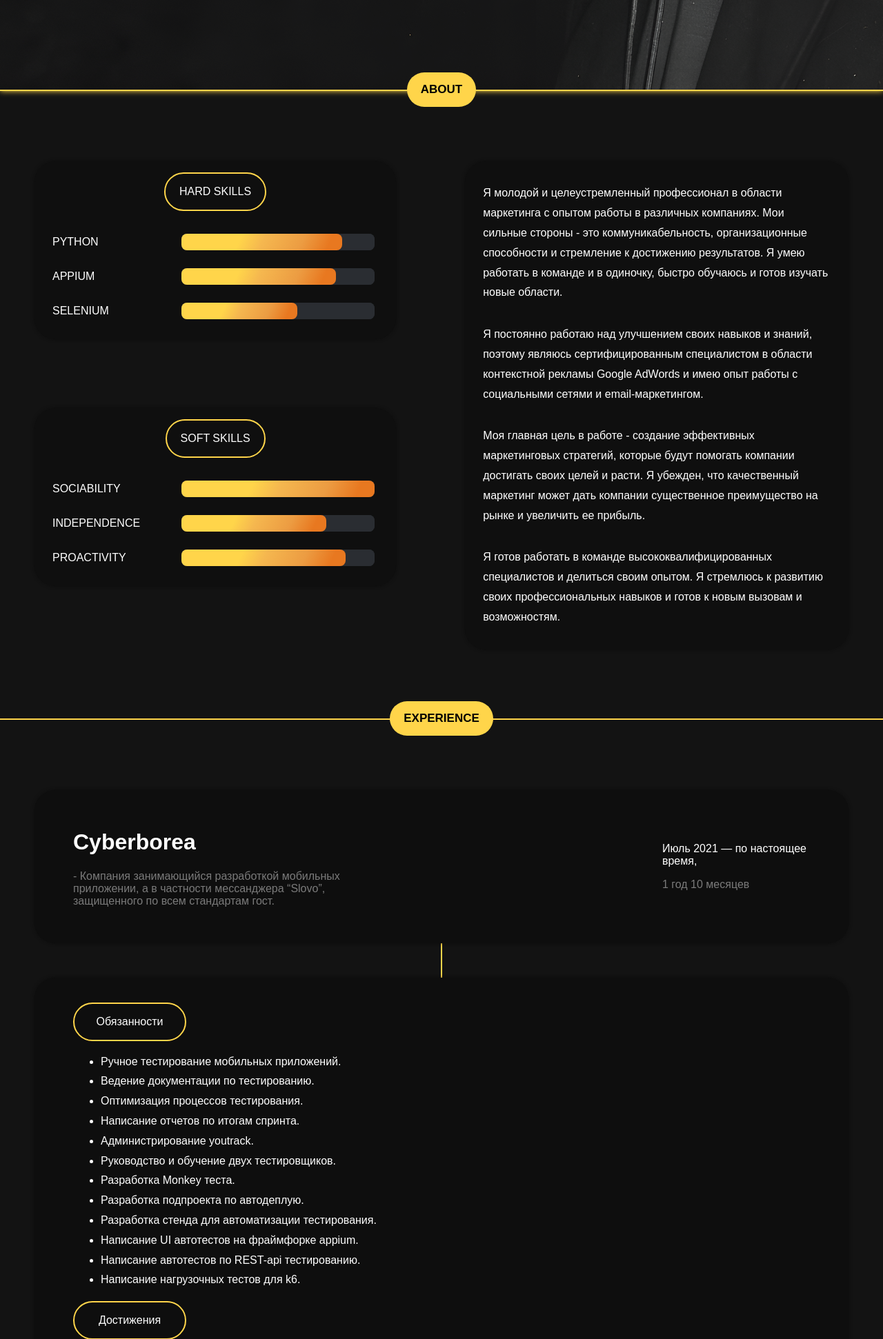
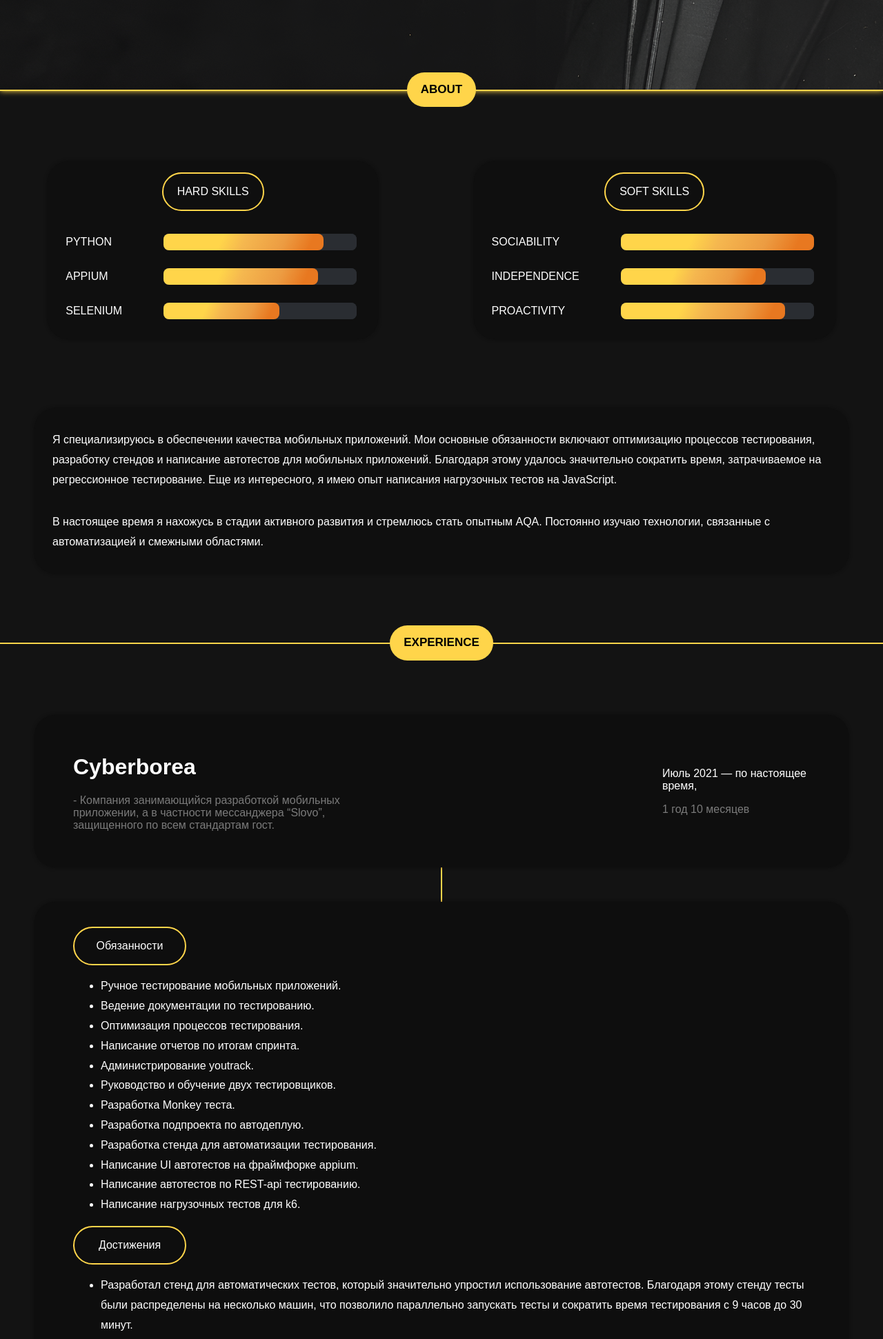
Before and after one commit to GrigoriiSchrodinger/FlaskWebsite, a Flask app: page / in a window 1280 px wide. Shown: the part 733-2675 px from the top of the page at 69% size. Run offline with Flask 3, Linux system fonts and the light colour scheme.

Commit message:
Feature: redid the part about me

```diff
--- a/src/static/css/index.css
+++ b/src/static/css/index.css
@@ -183,7 +183,7 @@ li {
     display: flex;
     flex-wrap: nowrap;
     justify-content: space-evenly;
-    flex-direction: row;
+    flex-direction: column;
     border-bottom: 2px solid #ffd54a;
     padding-bottom: 50px;
 }
@@ -192,17 +192,19 @@ li {
 /* --------------------------------- Контейнер прогрессия скиллов начало ---------------------------------*/
 .about-me-card-container {
     display: flex;
-    flex-direction: column;
+    flex-direction: row;
+    justify-content: space-around;
 }
 .about-me-card {
     background-color: rgba(14, 14, 14, 0.75);
     box-shadow: 0 0 5px rgba(10, 10, 10, 0.67);
     border-radius: 30px;
     display: flex;
-    flex-direction: column;
     padding: 16px 26px 16px 26px;
     margin: 50px 50px 50px 50px;
     transition: transform 0.4s ease-in-out;
+    flex-direction: column;
+    justify-content: space-around;
 }
 
 .about-me-card:hover {
--- a/src/templates/index.html
+++ b/src/templates/index.html
@@ -95,31 +95,16 @@
         <div class="brief-information-text">
             <div class="body-text">
                 <p>
-                    Я молодой и целеустремленный профессионал в области маркетинга с опытом работы в различных
-                    компаниях.
-                    Мои сильные стороны - это коммуникабельность, организационные способности и стремление к достижению
-                    результатов. Я умею работать в команде и в одиночку, быстро обучаюсь и готов изучать новые области.
+                    Я специализируюсь в обеспечении качества мобильных приложений. Мои основные обязанности включают
+                    оптимизацию процессов тестирования, разработку стендов и написание автотестов для мобильных
+                    приложений. Благодаря этому удалось значительно сократить время, затрачиваемое на регрессионное
+                    тестирование. Еще из интересного, я имею опыт написания нагрузочных тестов на JavaScript.
                 </p>
             </div>
             <div class="body-text">
                 <p>
-                    Я постоянно работаю над улучшением своих навыков и знаний, поэтому являюсь сертифицированным
-                    специалистом в области контекстной рекламы Google AdWords и имею опыт работы с социальными сетями и
-                    email-маркетингом.
-                </p>
-            </div>
-            <div class="body-text">
-                <p>
-                    Моя главная цель в работе - создание эффективных маркетинговых стратегий, которые будут помогать
-                    компании достигать своих целей и расти. Я убежден, что качественный маркетинг может дать компании
-                    существенное преимущество на рынке и увеличить ее прибыль.
-                </p>
-            </div>
-            <div class="body-text">
-                <p>
-                    Я готов работать в команде высококвалифицированных специалистов и делиться своим опытом. Я стремлюсь
-                    к
-                    развитию своих профессиональных навыков и готов к новым вызовам и возможностям.
+                    В настоящее время я нахожусь в стадии активного развития и стремлюсь стать опытным AQA.
+                    Постоянно изучаю технологии, связанные с автоматизацией и смежными областями.
                 </p>
             </div>
         </div>
```
